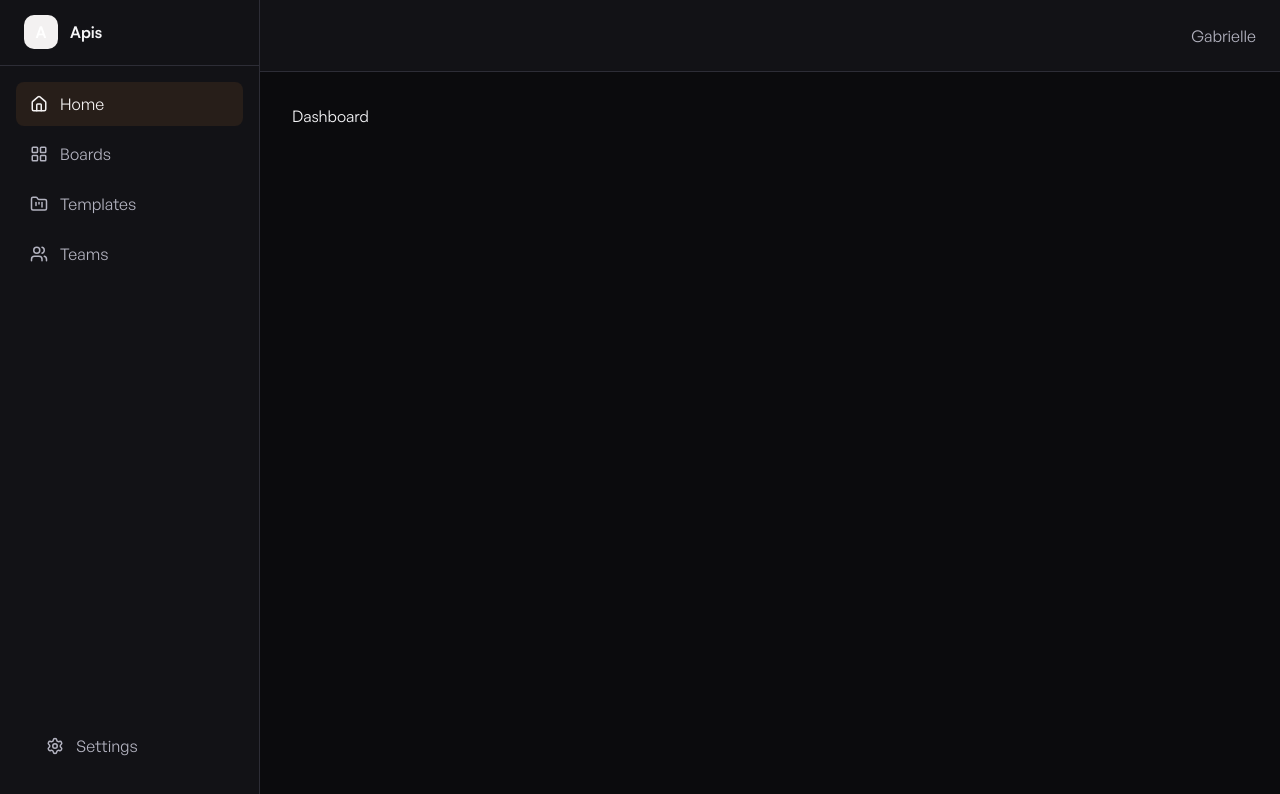
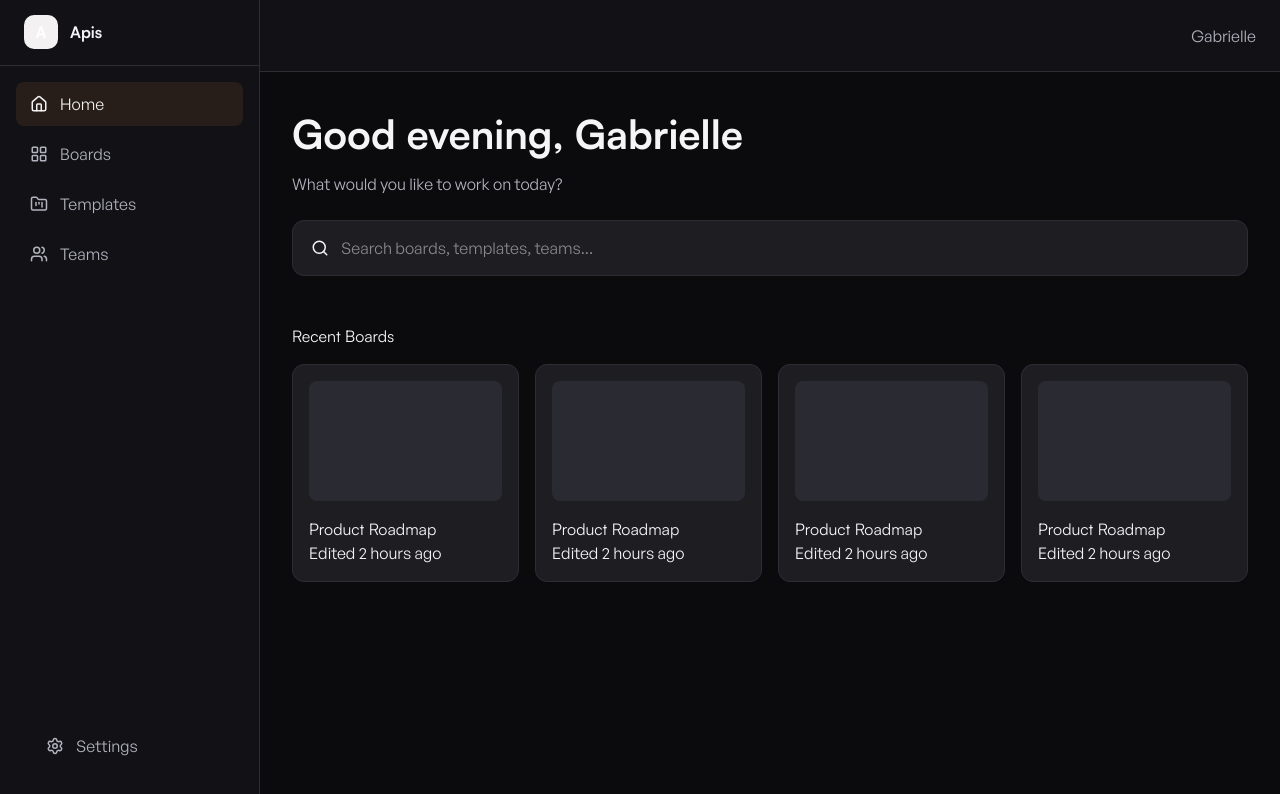
Before and after one commit to oyeinmiede/apis, a React (Vite) app: page /dashboard in a window 1280 px wide. Shown: the top 794 px of the page. Built offline with nearby package versions, Linux system fonts and the light colour scheme.

Commit message:
created dashboard ui

```diff
--- a/jsconfig.json
+++ b/jsconfig.json
@@ -1,6 +1,7 @@
 {
     "compilerOptions": {
         "baseUrl": ".",
+        "ignoreDeprecations": "6.0",
         "paths": {
             "@/*": ["./src/*"]
         }
--- a/src/features/dashboard/components/BoardCard.jsx
+++ b/src/features/dashboard/components/BoardCard.jsx
@@ -0,0 +1,15 @@
+import "./../styles/board-card.css";
+
+function BoardCard() {
+    return (
+        <article className="board-card">
+            <div className="board-preview" />
+            <h3>Product Roadmap</h3>
+            <span>
+                Edited 2 hours ago
+            </span>
+        </article>
+    );
+}
+
+export default BoardCard;
--- a/src/features/dashboard/components/CommandBar.jsx
+++ b/src/features/dashboard/components/CommandBar.jsx
@@ -0,0 +1,16 @@
+import { Search } from "lucide-react";
+import './../styles/command-bar.css'
+
+function CommandBar() {
+    return (
+        <div className="command-bar">
+            <Search size={18} />
+
+            <input
+                placeholder="Search boards, templates, teams..."
+            />
+        </div>
+    );
+}
+
+export default CommandBar;
--- a/src/features/dashboard/components/Greetingsection.jsx
+++ b/src/features/dashboard/components/Greetingsection.jsx
@@ -0,0 +1,12 @@
+import "./../styles/greeting-section.css";
+
+function GreetingSection() {
+    return (
+        <section className="greeting-section">
+            <h1>Good evening, Gabrielle</h1>
+            <p>What would you like to work on today?</p>
+        </section>
+    );
+}
+
+export default GreetingSection;
--- a/src/features/dashboard/components/SectionHeader.jsx
+++ b/src/features/dashboard/components/SectionHeader.jsx
@@ -0,0 +1,5 @@
+function SectionHeader({ title }) {
+    return <h2>{title}</h2>;
+}
+
+export default SectionHeader;
--- a/src/features/dashboard/pages/DashboardPage.jsx
+++ b/src/features/dashboard/pages/DashboardPage.jsx
@@ -1,14 +1,45 @@
-import AppShell from "@/components/layout/AppShell";
-import PageContainer from "@/components/layout/PageContainer";
+import AppShell from "../../../components/layout/AppShell";
+import PageContainer from "../../../components/layout/PageContainer";
+
+import GreetingSection from "../components/GreetingSection";
+import CommandBar from "../components/CommandBar";
+import BoardCard from "../components/BoardCard";
 
 function DashboardPage() {
-    return(
+    return (
         <AppShell>
             <PageContainer>
-                <h1>Dashboard</h1>
+                <GreetingSection />
+
+                <CommandBar />
+
+                <div
+                    style={{
+                        marginTop: "48px",
+                    }}
+                >
+                    <h2>
+                        Recent Boards
+                    </h2>
+
+                    <div
+                        style={{
+                            display: "grid",
+                            gridTemplateColumns:
+                                "repeat(4, 1fr)",
+                            gap: "16px",
+                            marginTop: "16px",
+                        }}
+                    >
+                        <BoardCard />
+                        <BoardCard />
+                        <BoardCard />
+                        <BoardCard />
+                    </div>
+                </div>
             </PageContainer>
         </AppShell>
-    )
+    );
 }
 
-export default DashboardPage
+export default DashboardPage;
--- a/src/features/dashboard/styles/board-card.css
+++ b/src/features/dashboard/styles/board-card.css
@@ -0,0 +1,20 @@
+.board-card {
+    padding: 16px;
+    border: 1px solid var(--border-primary);
+    border-radius: var(--radius-lg);
+    background: var(--surface-1);
+    cursor: pointer;
+    transition: var(--transition);
+}
+
+.board-card:hover {
+    transform: translateY(-2px);
+    border-color: var(--accent);
+}
+
+.board-preview {
+    height: 120px;
+    margin-bottom: 16px;
+    border-radius: var(--radius-md);
+    background: var(--surface-3);
+}
--- a/src/features/dashboard/styles/command-bar.css
+++ b/src/features/dashboard/styles/command-bar.css
@@ -0,0 +1,39 @@
+.command-bar {
+    height: 56px;
+    margin-top: 24px;
+    display: flex;
+    align-items: center;
+    gap: 12px;
+    padding: 0 18px;
+    border: 1px solid var(--border-primary);
+    border-radius: var(--radius-lg);
+    background: var(--surface-1);
+}
+
+.command-bar input {
+    flex: 1;
+    border: none;
+    outline: none;
+    background: transparent;
+    color: var(--text-primary);
+}
+
+.command-bar {
+    height: 56px;
+    margin-top: 24px;
+    display: flex;
+    align-items: center;
+    gap: 12px;
+    padding: 0 18px;
+    border: 1px solid var(--border-primary);
+    border-radius: var(--radius-lg);
+    background: var(--surface-1);
+}
+
+.command-bar input {
+    flex: 1;
+    border: none;
+    outline: none;
+    background: transparent;
+    color: var(--text-primary);
+}
--- a/src/features/dashboard/styles/greeting-section.css
+++ b/src/features/dashboard/styles/greeting-section.css
@@ -0,0 +1,10 @@
+.greeting-section h1 {
+    font-size: 40px;
+    font-weight: 700;
+}
+
+.greeting-section p {
+    margin-top: 8px;
+    color: var(--text-secondary);
+    font-size: 16px;
+}
```
Also changed, not shown: 1 other file (tests, documents, lock files or other folders).
